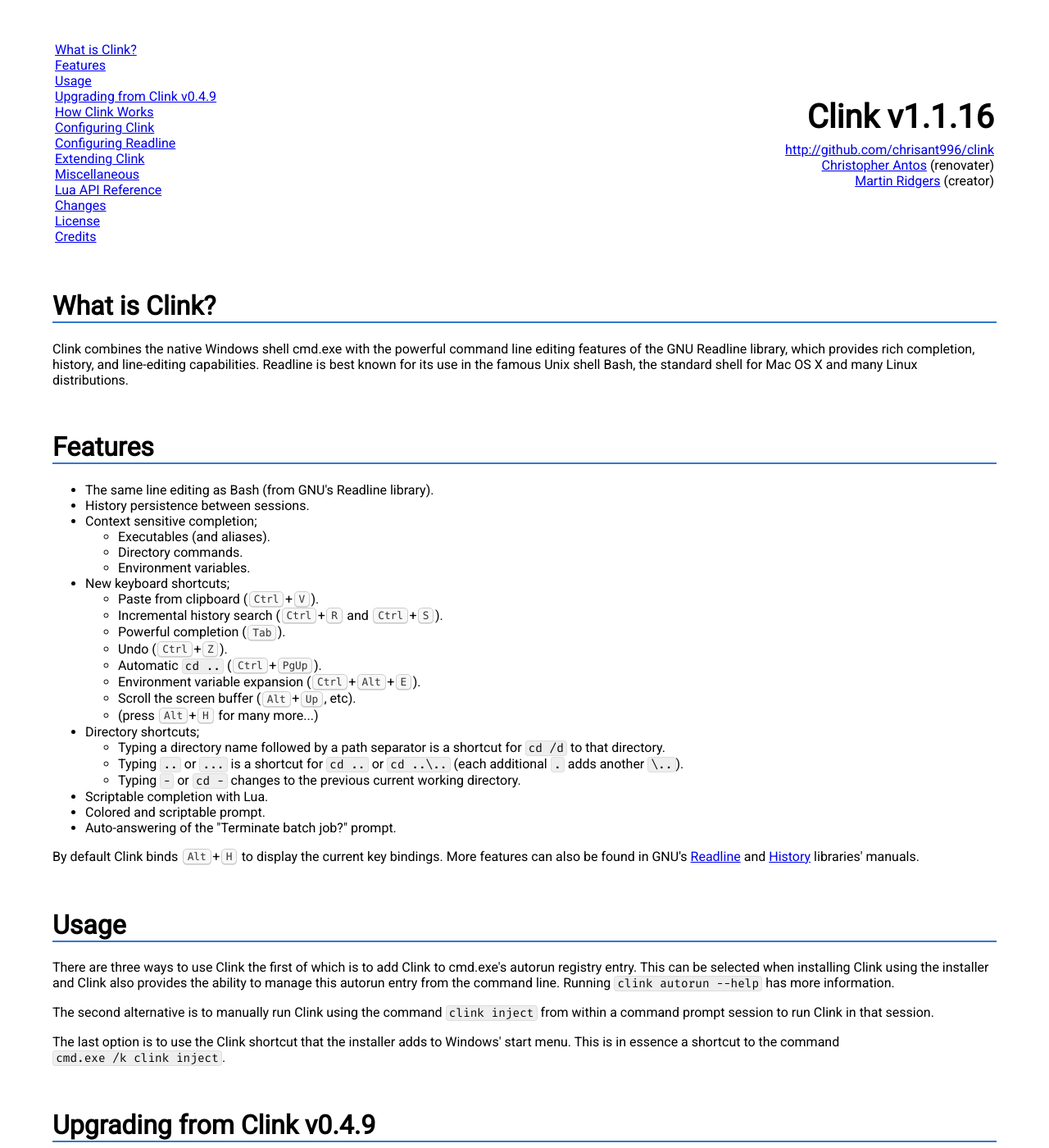
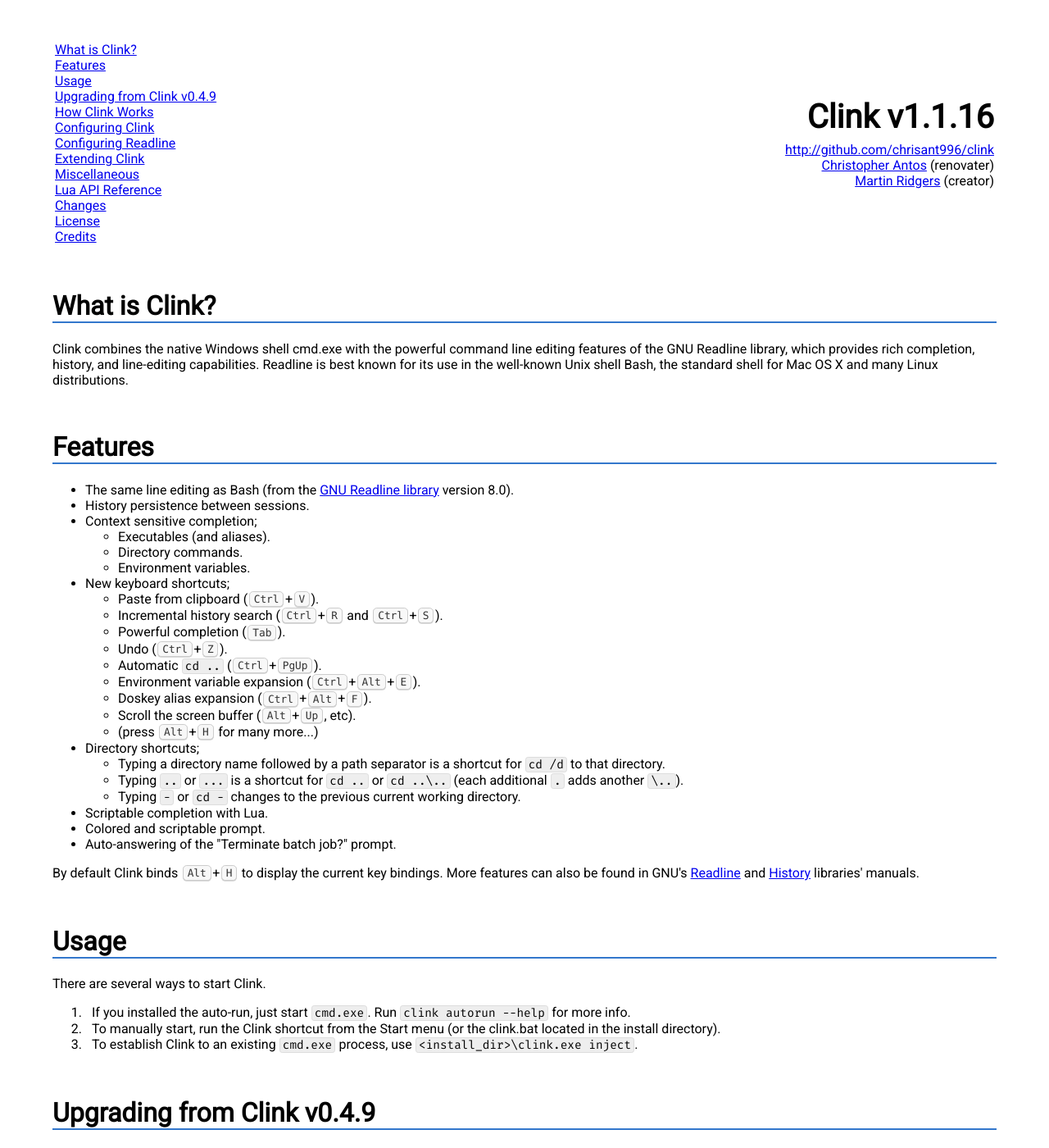
Before and after one commit to chrisant996/clink, a Jekyll site: the page clink.html, which Jekyll copies as it is, in a window 1280 px wide and 1400 px high. Shown: the whole window at 82% size. Built offline with Jekyll 4.4.1, drawn with Linux system fonts in a browser that asks for light colours; some web fonts are replaced.

Commit message:
Update docs.

```diff
--- a/clink.html
+++ b/clink.html
@@ -419,10 +419,10 @@
     <div id="content">
         <div class="section" id="documentation">
 <h1 id="what-is-clink">What is Clink?</h1>
-<p>Clink combines the native Windows shell cmd.exe with the powerful command line editing features of the GNU Readline library, which provides rich completion, history, and line-editing capabilities. Readline is best known for its use in the famous Unix shell Bash, the standard shell for Mac OS X and many Linux distributions.</p>
+<p>Clink combines the native Windows shell cmd.exe with the powerful command line editing features of the GNU Readline library, which provides rich completion, history, and line-editing capabilities. Readline is best known for its use in the well-known Unix shell Bash, the standard shell for Mac OS X and many Linux distributions.</p>
 <h1 id="features">Features</h1>
 <ul>
-<li>The same line editing as Bash (from GNU&#39;s Readline library).</li>
+<li>The same line editing as Bash (from the <a href="https://tiswww.case.edu/php/chet/readline/rltop.html">GNU Readline library</a> version 8.0).</li>
 <li>History persistence between sessions.</li>
 <li>Context sensitive completion;<ul>
 <li>Executables (and aliases).</li>
@@ -437,6 +437,7 @@
 <li>Undo (<kbd>Ctrl</kbd>+<kbd>Z</kbd>).</li>
 <li>Automatic <code>cd ..</code> (<kbd>Ctrl</kbd>+<kbd>PgUp</kbd>).</li>
 <li>Environment variable expansion (<kbd>Ctrl</kbd>+<kbd>Alt</kbd>+<kbd>E</kbd>).</li>
+<li>Doskey alias expansion (<kbd>Ctrl</kbd>+<kbd>Alt</kbd>+<kbd>F</kbd>).</li>
 <li>Scroll the screen buffer (<kbd>Alt</kbd>+<kbd>Up</kbd>, etc).</li>
 <li>(press <kbd>Alt</kbd>+<kbd>H</kbd> for many more...)</li>
 </ul>
@@ -453,11 +454,14 @@
 </ul>
 <p>By default Clink binds <kbd>Alt</kbd>+<kbd>H</kbd> to display the current key bindings. More features can also be found in GNU&#39;s <a href="https://tiswww.cwru.edu/php/chet/readline/readline.html">Readline</a> and <a href="https://tiswww.cwru.edu/php/chet/readline/history.html">History</a> libraries&#39; manuals.</p>
 <h1 id="usage">Usage</h1>
-<p>There are three ways to use Clink the first of which is to add Clink to cmd.exe&#39;s autorun registry entry. This can be selected when installing Clink using the installer and Clink also provides the ability to manage this autorun entry from the command line. Running <code>clink autorun --help</code> has more information.</p>
-<p>The second alternative is to manually run Clink using the command <code>clink inject</code> from within a command prompt session to run Clink in that session.</p>
-<p>The last option is to use the Clink shortcut that the installer adds to Windows&#39; start menu. This is in essence a shortcut to the command <code>cmd.exe /k clink inject</code>.</p>
+<p>There are several ways to start Clink.</p>
+<ol>
+<li>If you installed the auto-run, just start <code>cmd.exe</code>. Run <code>clink autorun --help</code> for more info.</li>
+<li>To manually start, run the Clink shortcut from the Start menu (or the clink.bat located in the install directory).</li>
+<li>To establish Clink to an existing <code>cmd.exe</code> process, use <code>&lt;install_dir&gt;\clink.exe inject</code>.</li>
+</ol>
 <h1 id="upgrading-from-clink-v049">Upgrading from Clink v0.4.9</h1>
-<p>The new Clink tries to be as backward compatible with Clink v0.4.9 as possible.  However, in some cases upgrading may require a little bit of configuration work.</p>
+<p>The new Clink tries to be as backward compatible with Clink v0.4.9 as possible. However, in some cases upgrading may require a little bit of configuration work.</p>
 <ul>
 <li>Some key binding sequences have changed; see <a href="#keybindings">Key Bindings</a> for more information.</li>
 <li>Match coloring is now done by Readline and is configured differently; see <a href="#completioncolors">Completion Colors</a> for more information.</li>
```
Also changed, not shown: README.md (+25 -15 lines).
